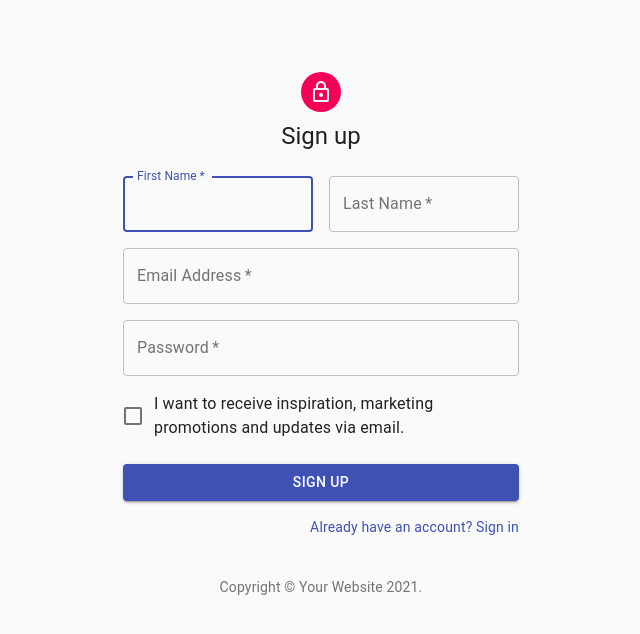
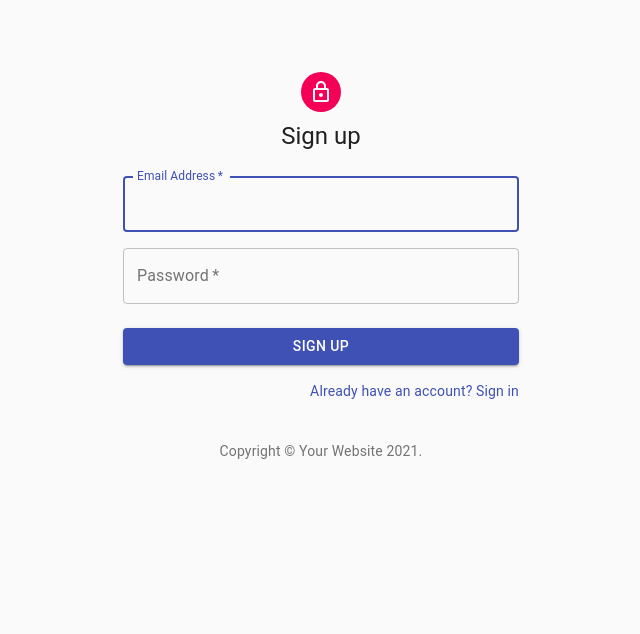
Before and after one commit to kazu-S-1110/redux_toolkit_210614, a React (Create React App) app: page /user-auth in a window 1280 px wide. Shown: the top 634 px of the page, without its empty margins (319-959 px from the left). Built offline with nearby package versions, Linux system fonts and the light colour scheme; no server answers.

Commit message:
認証画面の入力を規制。react-hook-formを漁った。

```diff
--- a/src/pages/userAuth/UserAuth.tsx
+++ b/src/pages/userAuth/UserAuth.tsx
@@ -1,4 +1,5 @@
 import React from 'react';
+import { useForm } from 'react-hook-form';
 import Avatar from '@material-ui/core/Avatar';
 import Button from '@material-ui/core/Button';
 import CssBaseline from '@material-ui/core/CssBaseline';
@@ -46,8 +47,18 @@ const useStyles = makeStyles((theme) => ({
   },
 }));
 
+interface AuthDataTypes {
+  email: string;
+  password: string;
+}
+
 const UserAuth: React.FC = () => {
   const classes = useStyles();
+  const {
+    register,
+    handleSubmit,
+    formState: { errors },
+  } = useForm<AuthDataTypes>();
 
   return (
     <Container component="main" maxWidth="xs">
@@ -61,27 +72,33 @@ const UserAuth: React.FC = () => {
         </Typography>
         <form className={classes.form} noValidate>
           <Grid container spacing={2}>
-            <Grid item xs={12} sm={6}>
-              <TextField
-                autoComplete="fname"
-                name="firstName"
-                variant="outlined"
-                required
-                fullWidth
-                id="firstName"
-                label="First Name"
-                autoFocus
-              />
-            </Grid>
-            <Grid item xs={12} sm={6}>
+            <Grid item xs={12}>
               <TextField
                 variant="outlined"
                 required
                 fullWidth
-                id="lastName"
-                label="Last Name"
-                name="lastName"
-                autoComplete="lname"
+                id="email"
+                label="Email Address"
+                autoComplete="email"
+                autoFocus
+                error={Boolean(errors.email)}
+                helperText={errors.email && errors.email.message}
+                // inputRef={register({
+                //   required: {
+                //     value: true,
+                //     message: 'input email',
+                //   },
+                //   pattern: {
+                //     value:
+                //       /^[A-Za-z0-9]{1}[A-Za-z0-9_.-]*@{1}[A-Za-z0-9_.-]{1,}\.[A-Za-z0-9]{1,}$/,
+                //     message: 'fix correct email address',
+                //   },
+                // })}
+                {...register('email', {
+                  required: true,
+                  pattern:
+                    /^[A-Za-z0-9]{1}[A-Za-z0-9_.-]*@{1}[A-Za-z0-9_.-]{1,}\.[A-Za-z0-9]{1,}$/,
+                })}
               />
             </Grid>
             <Grid item xs={12}>
@@ -89,28 +106,24 @@ const UserAuth: React.FC = () => {
                 variant="outlined"
                 required
                 fullWidth
-                id="email"
-                label="Email Address"
-                name="email"
-                autoComplete="email"
-              />
-            </Grid>
-            <Grid item xs={12}>
-              <TextField
-                variant="outlined"
-                required
-                fullWidth
-                name="password"
                 label="Password"
                 type="password"
                 id="password"
                 autoComplete="current-password"
-              />
-            </Grid>
-            <Grid item xs={12}>
-              <FormControlLabel
-                control={<Checkbox value="allowExtraEmails" color="primary" />}
-                label="I want to receive inspiration, marketing promotions and updates via email."
+                error={Boolean(errors.password)}
+                helperText={errors.password && errors.password.message}
+                // inputRef={register({
+                //   required: {
+                //     value: true,
+                //     message: 'input password',
+                //   },
+                //   minLength: {
+                //     value:
+                //       6
+                //     message: 'input more than 6 words',
+                //   },
+                // })}
+                {...register('password', { required: true, minLength: 6 })}
               />
             </Grid>
           </Grid>
```
